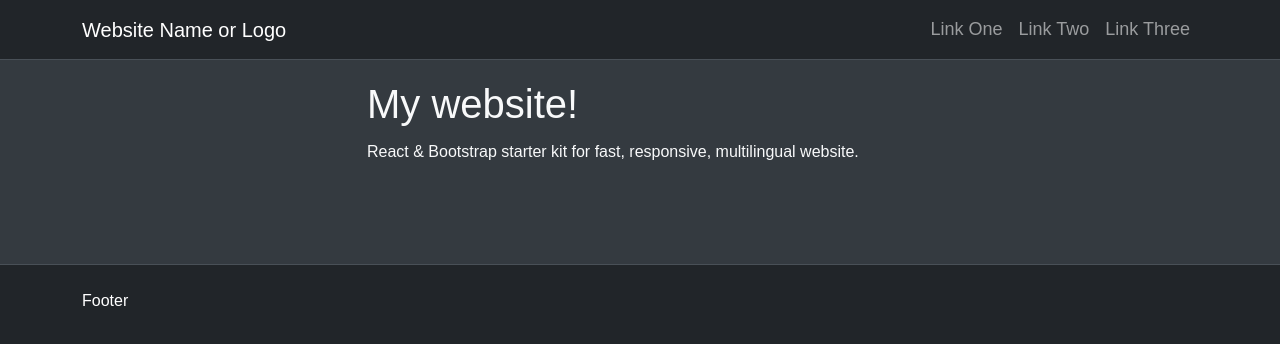
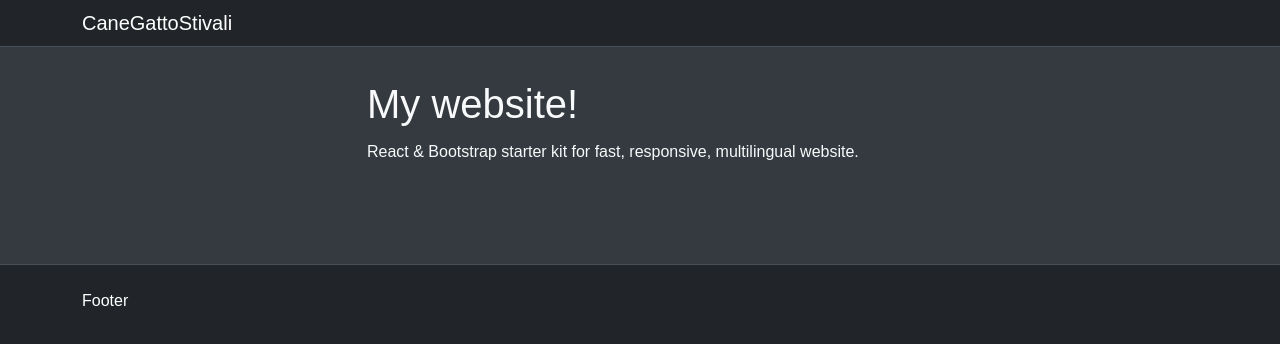
Before and after one commit to LucaBn/canegattostivali, a React (Vite) app: page / in a window 1280 px wide. Shown: the top 344 px of the page. Built offline with nearby package versions, Linux system fonts and the light colour scheme; a web font is replaced by a local one.

Commit message:
feat(Navbar): :fire: remove unnecessary elements

```diff
--- a/src/components/UI/Organisms/Navbar/Navbar.tsx
+++ b/src/components/UI/Organisms/Navbar/Navbar.tsx
@@ -1,59 +1,61 @@
-import React, { useState, useEffect, useRef } from "react";
-import { useLocation } from "react-router-dom";
+import React /*, { useState, useEffect, useRef } */ from "react";
+// import { useLocation } from "react-router-dom";
 
 // Components
-import { Container, Nav, Navbar } from "react-bootstrap";
-import { LinkContainer } from "react-router-bootstrap";
+import { Container /*, Nav */, Navbar } from "react-bootstrap";
+// import { LinkContainer } from "react-router-bootstrap";
 
 // Locales
-import { useTranslation } from "react-i18next";
+// import { useTranslation } from "react-i18next";
 
 // Typings
-import { LanguageList } from "@/typings/i18next";
+// import { LanguageList } from "@/typings/i18next";
 
 const NavbarComponent: React.FC = () => {
-  const [expanded, setExpanded] = useState<boolean>(false);
+  // const [expanded, setExpanded] = useState<boolean>(false);
 
-  const { i18n } = useTranslation("common");
-  const { language } = i18n;
+  // const { i18n } = useTranslation("common");
+  // const { language } = i18n;
 
-  const { pathname } = useLocation();
+  // const { pathname } = useLocation();
 
-  const navbarRef = useRef<HTMLDivElement>(null);
+  // const navbarRef = useRef<HTMLDivElement>(null);
 
-  const handleOutsideClick = (event: MouseEvent) => {
-    if (
-      navbarRef.current &&
-      !navbarRef.current.contains(event.target as Node)
-    ) {
-      setExpanded(false);
-    }
-  };
+  // const handleOutsideClick = (event: MouseEvent) => {
+  //   if (
+  //     navbarRef.current &&
+  //     !navbarRef.current.contains(event.target as Node)
+  //   ) {
+  //     setExpanded(false);
+  //   }
+  // };
 
-  useEffect(() => {
-    document.addEventListener("click", handleOutsideClick);
-    return () => {
-      document.removeEventListener("click", handleOutsideClick);
-    };
-  }, []);
+  // useEffect(() => {
+  //   document.addEventListener("click", handleOutsideClick);
+  //   return () => {
+  //     document.removeEventListener("click", handleOutsideClick);
+  //   };
+  // }, []);
 
-  const toggleNavbarDropdownStatus = () => {
-    setExpanded((prevValue) => !prevValue);
-  };
-  const closeNavbarDropdown = () => {
-    setExpanded(false);
-  };
+  // const toggleNavbarDropdownStatus = () => {
+  //   setExpanded((prevValue) => !prevValue);
+  // };
 
-  const handleLogoClick = () => {
-    const regex = new RegExp(`^/(${Object.values(LanguageList).join("|")})$`);
-    if (regex.test(pathname)) {
-      document.documentElement.scrollTo({
-        top: 0,
-        left: 0,
-        behavior: "smooth",
-      });
-    }
-  };
+  // const closeNavbarDropdown = () => {
+  //   setExpanded(false);
+  // };
+
+  // const handleLogoClick = () => {
+  //   const regex = new RegExp(`^/(${Object.values(LanguageList).join("|")})$`);
+
+  //   if (regex.test(pathname)) {
+  //     document.documentElement.scrollTo({
+  //       top: 0,
+  //       left: 0,
+  //       behavior: "smooth",
+  //     });
+  //   }
+  // };
 
   return (
     <>
@@ -61,20 +63,21 @@ const NavbarComponent: React.FC = () => {
         expand="lg"
         fixed="top"
         className="navbar navbar-dark bg-dark border-bottom"
-        expanded={expanded}
-        ref={navbarRef as React.RefObject<HTMLDivElement>}
+        // expanded={expanded}
+        expanded={false}
+        // ref={navbarRef as React.RefObject<HTMLDivElement>}
       >
         {/*
         Use key={pathname} to force the update of the component make links have correct classes
         https://github.com/react-bootstrap/react-router-bootstrap/issues/242#issuecomment-613761912
       */}
-        <Container key={pathname}>
-          <LinkContainer to={`/${language}`} onClick={handleLogoClick}>
-            <Navbar.Brand onClick={closeNavbarDropdown} className="py-0">
-              Website Name or Logo
-            </Navbar.Brand>
-          </LinkContainer>
-          <Navbar.Toggle
+        <Container /* key={pathname} */>
+          {/* <LinkContainer to={`/${language}`} onClick={handleLogoClick}> */}
+          <Navbar.Brand /* onClick={closeNavbarDropdown} */ className="py-0">
+            CaneGattoStivali
+          </Navbar.Brand>
+          {/* </LinkContainer> */}
+          {/* <Navbar.Toggle
             aria-controls="navbar-collpsable"
             onClick={toggleNavbarDropdownStatus}
           />
@@ -90,7 +93,7 @@ const NavbarComponent: React.FC = () => {
                 <Nav.Link>Link Three</Nav.Link>
               </LinkContainer>
             </Nav>
-          </Navbar.Collapse>
+          </Navbar.Collapse> */}
         </Container>
       </Navbar>
     </>
```
